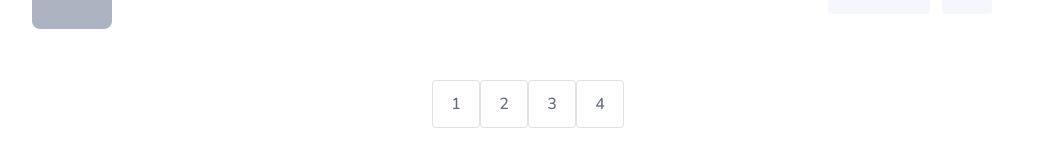
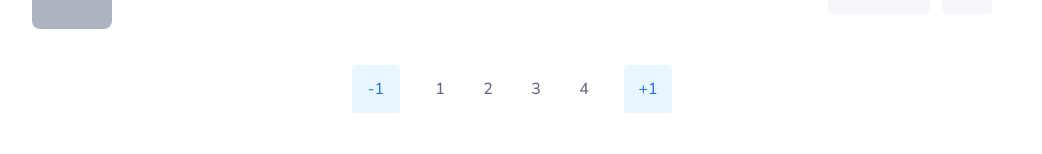
Before and after one commit to shevchenko126/dopomogatreba, a React (Create React App) app in the folder frontend/: page / in a window 1280 px wide. Shown: the part 643-797 px from the top of the page, without its empty margins (0-1042 px from the left). Built offline with nearby package versions, Linux system fonts and the light colour scheme.

Commit message:
added: pagination styles

```diff
--- a/frontend/src/components/contentBlocks/MyAds/AdsList/index.js
+++ b/frontend/src/components/contentBlocks/MyAds/AdsList/index.js
@@ -174,7 +174,9 @@ function AdsList() {
         <>
             <AdsNavBar />
             <AdsCard props={currentCard} loading={loading} />
-            <AdsPagination cardsPerPage={cardsPerPage} totalCards={cards.length} paginate={paginate} />
+            <AdsPagination cardsPerPage={cardsPerPage} totalCards={cards.length}
+            paginate={paginate} prevPage={prevPage}
+            nextPage={nextPage} />
         </>
     )
 }
--- a/frontend/src/components/contentBlocks/MyAds/AdsPagination/index.js
+++ b/frontend/src/components/contentBlocks/MyAds/AdsPagination/index.js
@@ -2,7 +2,7 @@ import 'bootstrap/dist/css/bootstrap.css';
 import '../index.css'
 
 
-function AdsPagination({ cardsPerPage, totalCards, paginate }) {
+function AdsPagination({ cardsPerPage, totalCards, paginate, prevPage, nextPage }) {
 
     const pageNumbers = []
 
@@ -13,9 +13,15 @@ function AdsPagination({ cardsPerPage, totalCards, paginate }) {
 
 
     return (
-        <div className="ads-pagination d-flex flex-row justify-content-center ">
+        <div className="ads-dashboard d-flex flex-row justify-content-center mt-4 gap-3">
 
-            <ul className="d-flex ">
+            <div className="page-btn">
+                <a href="!#" className="page-btn-link d-flex align-items-center justify-content-center" onClick={prevPage}>
+                    -1
+                </a>
+            </div>
+
+            <div className="d-flex">
                 {
                     pageNumbers.map(number => (
                         <li className="page-elem" key={number}>
@@ -25,7 +31,14 @@ function AdsPagination({ cardsPerPage, totalCards, paginate }) {
                         </li>
                     ))
                 }
-            </ul>
+
+            </div>
+
+            <div className="page-btn">
+                <a href="!#" className="page-btn-link d-flex align-items-center justify-content-center" onClick={nextPage}>
+                    +1
+                </a>
+            </div>
 
         </div>
 
--- a/frontend/src/components/contentBlocks/MyAds/index.css
+++ b/frontend/src/components/contentBlocks/MyAds/index.css
@@ -394,20 +394,40 @@ body {
     width: 18.472%;
 }
 
-.ads-pagination {
-    margin-top: 39px;
-    width: 100%;
-    max-width: 984px;
+.page-btn {
+    display: flex;
+    list-style-type: none;
+    width: 48px;
+    height: 48px;
 }
 
-.page-elem{
+.page-btn-link {
+
+    width: 48px;
+    height: 48px;
+    border-radius: 4px;
+    border: none;
+
+    background: #E8F7FF;
+    border-radius: 4px;
+
+    text-decoration: none;
+}
+
+.page-elem {
     list-style-type: none;
 }
 
 .page-elem:hover {
     background: #EBEEF7;
+    border-radius: 4px;
 }
 
+.page-link:hover {
+    color: #000000
+}
+
+/* there will be if pressed (i dn`t know how to)*/
 .page-elem:focus {
     background: #00AAFF;
 }
@@ -417,10 +437,10 @@ body {
     width: 48px;
     height: 48px;
     border-radius: 4px;
+    border: none;
     font-weight: 500;
     font-size: 16px;
     color: #636A80;
-
 }
 
 
```
